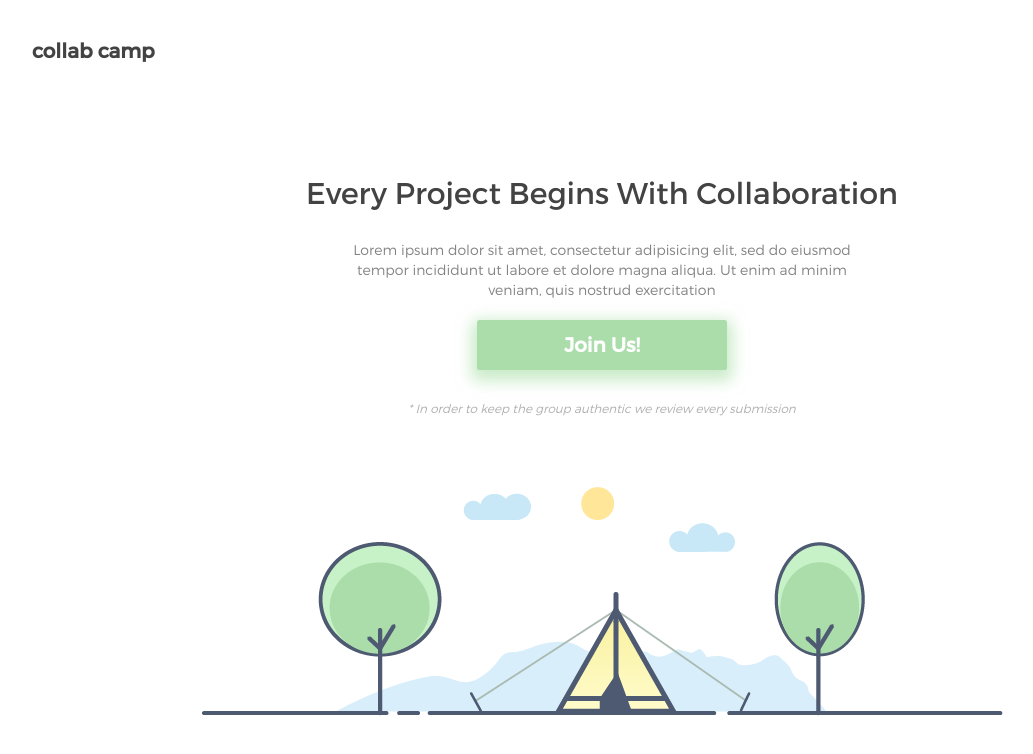
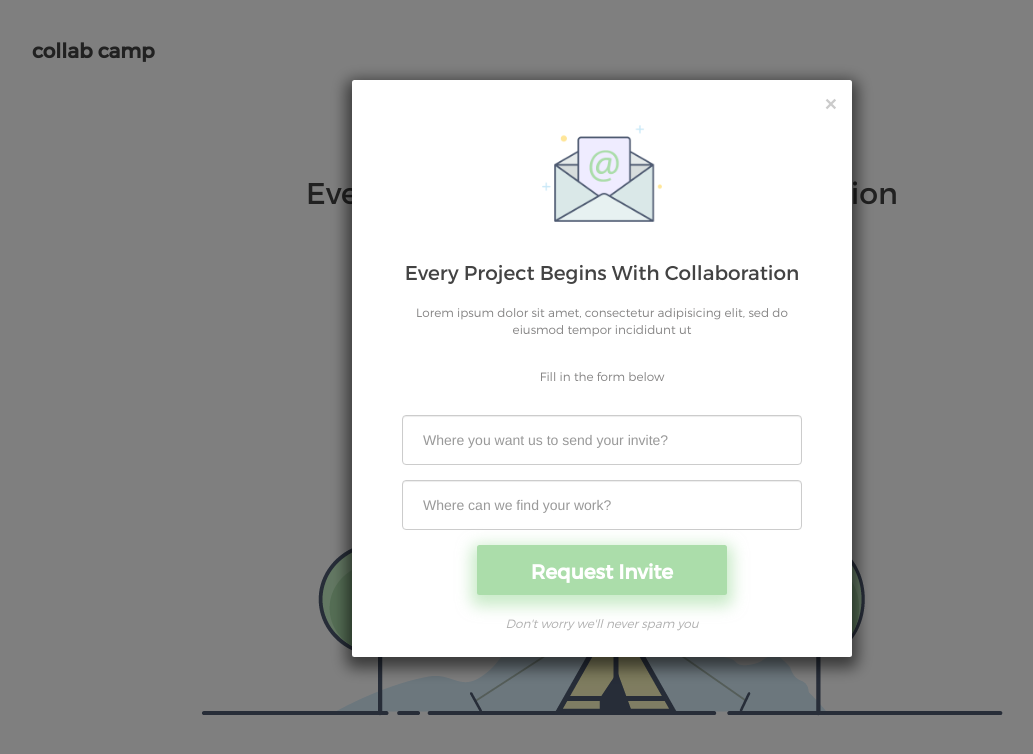
Before and after one commit to itssuraj/collab-camp, a plain HTML site: page index.html in a window 1280 px wide. Both pictures are taken after a click on the link "Join Us!". Shown: the whole page, without its empty margins (38-1071 px from the left). Drawn offline with Linux system fonts and the light colour scheme.

Commit message:
Added Modal Form

```diff
--- a/css/style.css
+++ b/css/style.css
@@ -189,3 +189,66 @@
     margin: 0 auto;
     padding-top: 60px;
 }
+
+.modal-header{
+    border: none;
+}
+
+.modal-content{
+    border-radius: 2.5px;
+    box-shadow: 0px 5.5px 14.4px 5.6px rgba(0, 0, 0, 0.55);
+    border: none;
+}
+
+.modal-body img{
+    margin: 0 auto;
+    max-width: 120px;
+}
+
+.modal-body h3{
+    padding-top: 20px;
+    font-family: 'montserrat';
+    font-size: 20px;
+    color: #434343;
+}
+
+.modal-body p{
+    padding-top: 10px;
+    font-family: 'montserratlight';
+    font-size: 12px;
+    color: #848383;
+}
+.modal-body .detail{
+    max-width: 400px;
+    margin: 0 auto;
+    font-weight: 100;
+}
+
+.modal-body .form-fill{
+    padding-top: 30px;
+}
+
+.form-control{
+    width: 400px;
+    height: 50px;
+    padding: 6px 20px;
+    margin: 0 auto;
+}
+
+.modal-content form{
+    padding-top: 20px;
+}
+
+@media (max-width: 767px){
+    .form-control {
+    width: 300px;
+    }
+}
+
+
+@media (min-width: 767px){
+    .modal-dialog{
+    width: 500px;
+    margin: 10vh auto;
+}
+}
--- a/index.html
+++ b/index.html
@@ -33,10 +33,39 @@
 			            <h2 class="intro-head">Every Project Begins With Collaboration</h2>
 			            <p class="intro-desc">Lorem ipsum dolor sit amet, consectetur adipisicing elit, sed do eiusmod tempor incididunt ut labore et dolore magna aliqua. Ut enim ad minim veniam, quis nostrud exercitation</p>
 			            <p class="join-btn">
-                          <a href="#" class="btn btn-join">Join Us!</a>
+                          <a type="button" data-toggle="modal" data-target="#myModal" href="#" class="btn btn-join">Join Us!</a>
                         </p>
                         <p class="important-text">* In order to keep the group authentic we review every submission</p>
                         <img src="img/illustration.png" alt="" class="img-responsive img-illustration">
+
+                        <!-- Modal -->
+                        <div class="modal fade" id="myModal" tabindex="-1" role="dialog" aria-labelledby="myModalLabel">
+                          <div class="modal-dialog" role="document">
+                            <div class="modal-content">
+                              <div class="modal-header">
+                                <button type="button" class="close" data-dismiss="modal" aria-label="Close"><span aria-hidden="true">&times;</span></button>
+                              </div>
+                              <div class="modal-body">
+                                  <img src="img/invite-art.png" alt="" class="img-responsive ">
+                                   <h3>Every Project Begins With Collaboration</h3>
+                                   <p class="detail">Lorem ipsum dolor sit amet, consectetur adipisicing elit, sed do eiusmod tempor incididunt ut</p>
+                                   <p class="form-fill">Fill in the form below</p>
+                                   <div class="success-message text-center hidden"><p>Success</p></div>
+                                   <form action="" method="post" class="invite-form" name="invite" netlify>
+                                      <div class="form-group">
+                                        <input type="email" class="form-control" id="exampleInputEmail1" placeholder="Where you want us to send your invite?" required>
+                                      </div>
+                                      <div class="form-group">
+                                        <input type="url" pattern="https?://.+" class="form-control" id="portfolio" placeholder="Where can we find your work?" required>
+                                      </div>
+                                        <button type="submit" class="btn btn-join">Request Invite</button>
+                                    </form>
+
+                                   <p class="important-text">Don't worry we'll never spam you</p>
+                              </div>
+                            </div>
+                          </div>
+                        </div>
 			        </div>
 			    </div>
 			</div>
```
Also changed, not shown: js/main.js (+3 -39 lines), img/invite-art.png (added).
